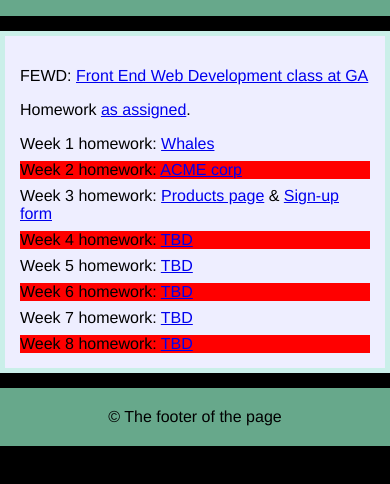
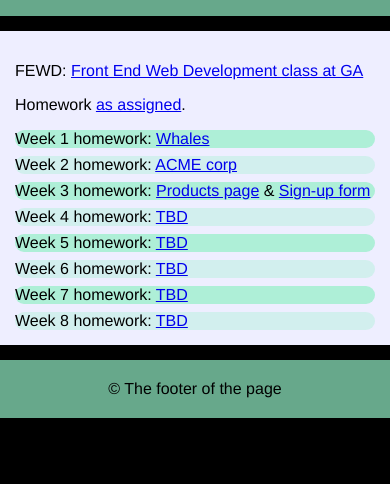
Before and after one commit to sghanna/FEWD-34, a plain HTML site: page index.html in a window 390 px wide. Shown: the part 74-558 px from the top of the page. Drawn offline with Linux system fonts and the light colour scheme.

Commit message:
clean up

```diff
--- a/index.html
+++ b/index.html
@@ -11,17 +11,23 @@
     body {font-family:helvetica,arial;background:black;max-width: 1000px;}
     main, header, footer { overflow:auto; background-color:rgba(147,240,199,.7); width:98%; margin:auto; position:relative; border-radius:10px;padding:20px; box-sizing: border-box; margin-bottom:15px;}
     footer {text-align:center}
-    ul {padding-left: 2em}
+    ul {padding:0px}
     li {margin-bottom:.5em}
     li:last-child {margin-bottom: 0}/* PSEUDO-SELECTOR */
     li:nth-child(3) a:hover {background-color:red;}
     li.homework{
       float:left;
       display:inline;
+      border-radius:10px;
+      padding-left:.0em;
       width:50%;
     }
     li.homework:nth-child(even) {
-      background-color: red;
+      background-color: rgba(147,240,199,.3);
+
+    }
+    li.homework:nth-child(odd) {
+      background-color: rgba(147,240,199,.7);
     }
     .logo {border-radius:50%;float:right;}
     a:hover {
@@ -32,7 +38,7 @@
     main {
       border-style:solid;
       border-width:5px;
-      border-color: rgba(147,240,199,.4);
+      border-color: rgba(122,122,122,.7);
       padding: 15px;
       background-color:#eef;
     }
@@ -41,9 +47,9 @@
     }
     @media (max-width: 610px) {
       .logo {display:none;}
-      main, header, footer {width:100%;border-radius:0px;}
+      main, header, footer {width:100%;border-radius:0px;border:0px;}
       body {margin:auto;}
-      h1 {font-size:4em;line-height: 150px}
+      h1 {font-size:4em;line-height: 100px}
     }
     @media (max-width: 450px) {
       ul{padding-left:0px;}
```
